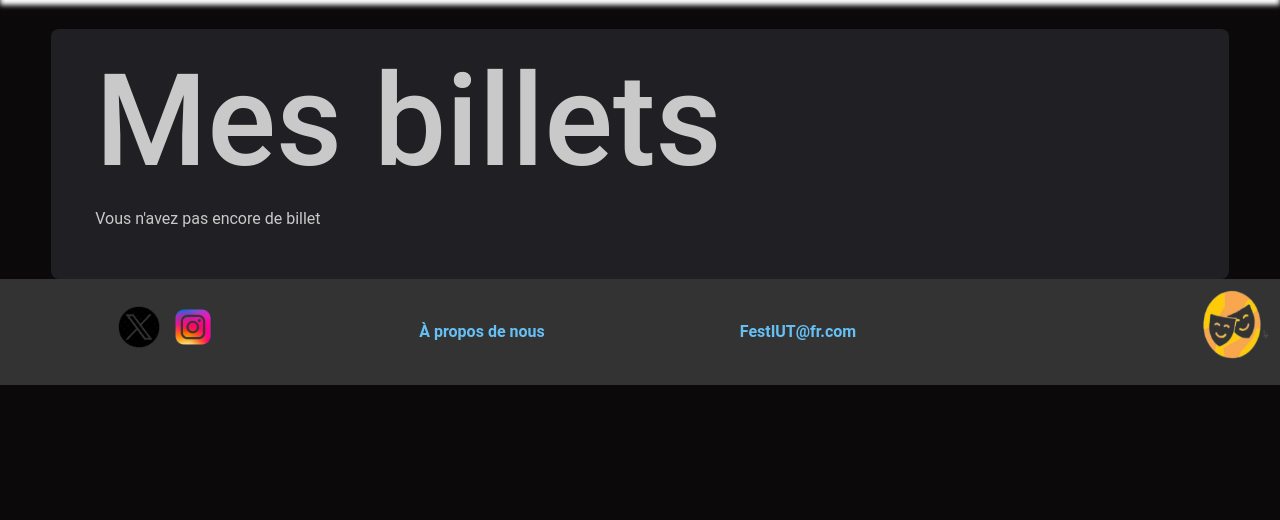
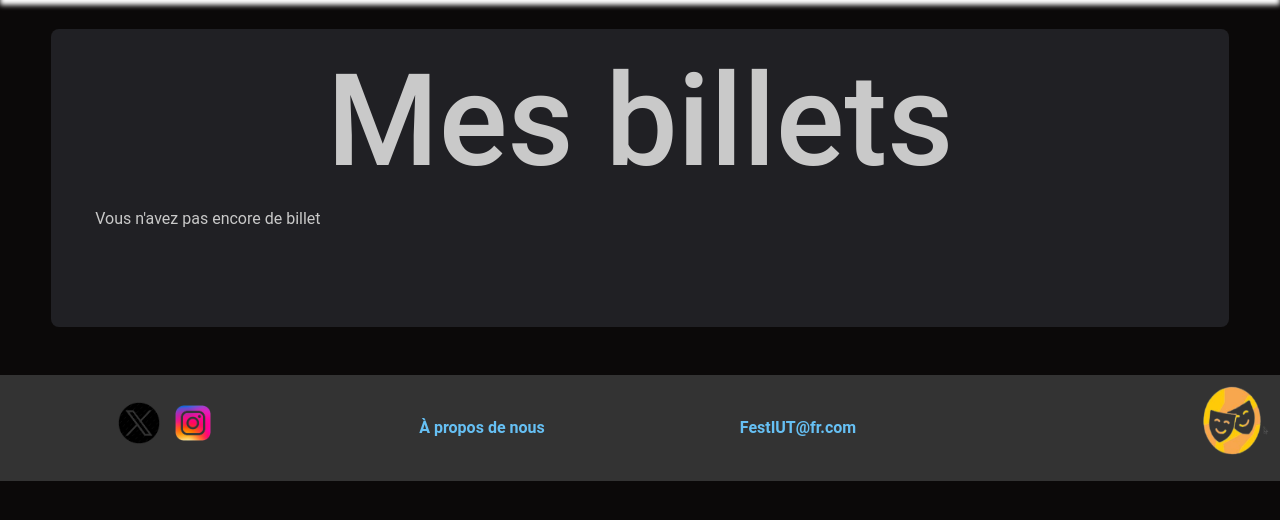
Before and after one commit to ThomasRABILLON/FestIUTO, a Flask app: page /mes_billets in a window 1280 px wide. Shown: the part 99-619 px from the top of the page. Run offline with Flask 3, Linux system fonts and the light colour scheme; the visitor is signed in with stand-in values (Sample User, id 1); data that the repository does not hold is empty; parts of the project's set-up code (start-up, migrations or seed data) failed here and were passed over; some libraries are stand-ins or nearby versions.

Commit message:
refonte style

```diff
--- a/App/templates/mes_billets.html
+++ b/App/templates/mes_billets.html
@@ -2,11 +2,11 @@
 
 <link rel="stylesheet" href="{{ url_for('static', filename='css/style.css') }}">
 
-<main>
-<div class="container">
+<main class="mb-5">
+<div class="container-sm mb-5">
   <div class="row">
     <div class="col-12">
-      <h1>Mes billets</h1>
+      <h1 class="text-center">Mes billets</h1>
     </div>
   </div>
   {% if billets|length == 0 %}
@@ -18,22 +18,22 @@
   {% else %}
   <div class="row">
     <div class="col-12">
-      <table class="table table-striped">
+      <table class="table">
         <thead>
           <tr>
-            <th scope="col">Libelle</th>
-            <th scope="col">Durée</th>
-            <th scope="col">Début validité</th>
-            <th scope="col">Fin validité</th>
+            <th scope="col" class="text-center">Libelle</th>
+            <th scope="col" class="text-center">Durée</th>
+            <th scope="col" class="text-center">Début validité</th>
+            <th scope="col" class="text-center">Fin validité</th>
           </tr>
         </thead>
         <tbody>
           {% for billet in billets %}
           <tr>
-            <td>{{ Type_billet.get_type_billet_by_id(billet.get_id_type_billet()).get_libelle() }}</td>
-            <td>{{ Type_billet.get_type_billet_by_id(billet.get_id_type_billet()).get_duree() }}</td>
-            <td>{{ billet.get_debut_validite() }}</td>
-            <td>{{ billet.get_fin_validite() }}</td>
+            <td class="align-middle text-center">{{ Type_billet.get_type_billet_by_id(billet.get_id_type_billet()).get_libelle() }}</td>
+            <td class="align-middle text-center">{{ Type_billet.get_type_billet_by_id(billet.get_id_type_billet()).get_duree() }}</td>
+            <td class="align-middle text-center">{{ billet.get_debut_validite() }}</td>
+            <td class="align-middle text-center">{{ billet.get_fin_validite() }}</td>
           </tr>
           {% endfor %}
         </tbody>
--- a/App/templates/mes_reservations.html
+++ b/App/templates/mes_reservations.html
@@ -6,7 +6,7 @@
 <div class="container-sm mb-5">
   <div class="row">
     <div class="col-12">
-      <h1>Mes réservations</h1>
+      <h1 class="text-center">Mes réservations</h1>
     </div>
   </div>
   {% if reservations|length == 0 %}
```
Also changed, not shown: App/templates/billet_confirmation.html (+10 -8 lines), App/templates/reservation.html (+23 -24 lines).
